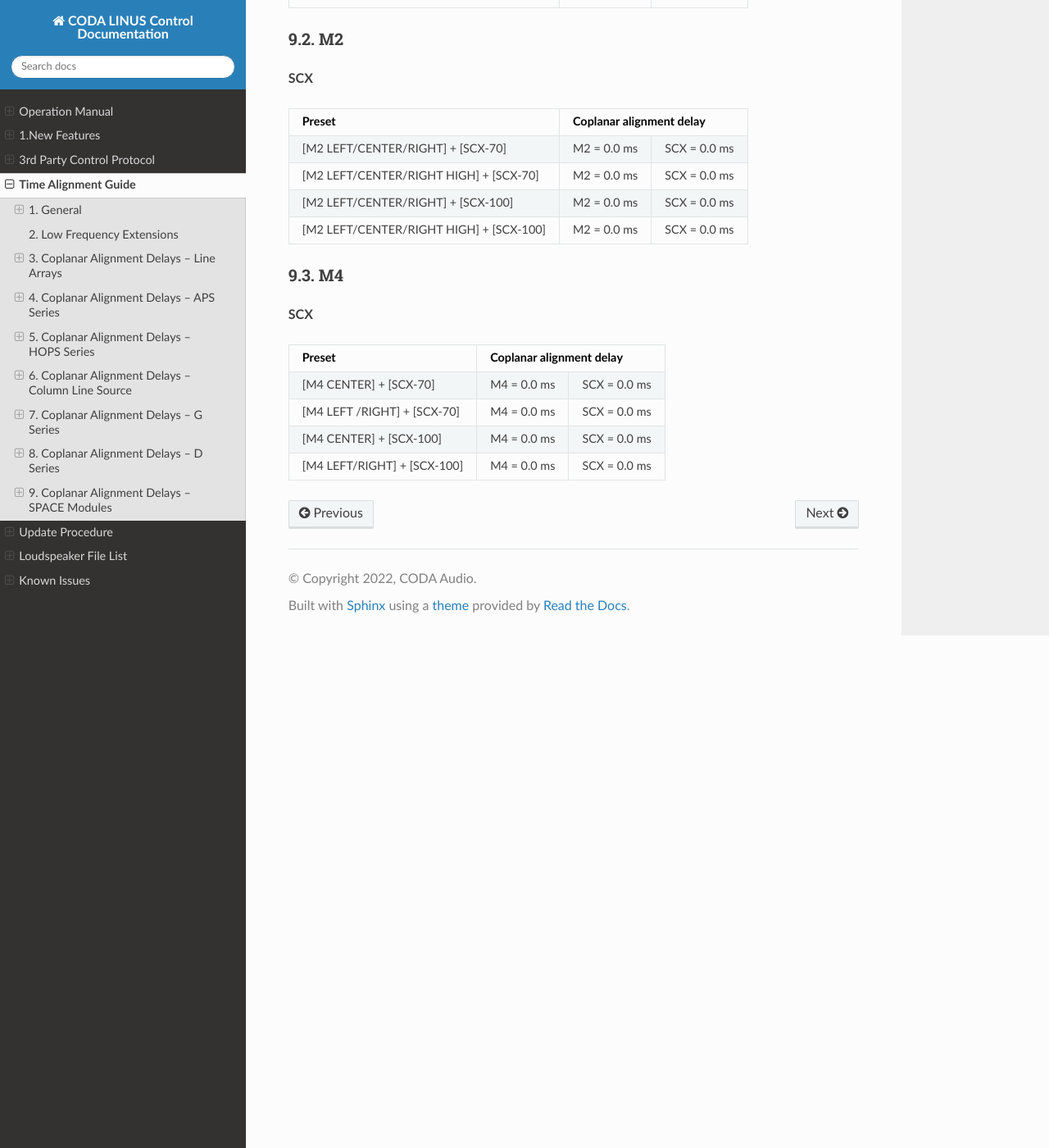
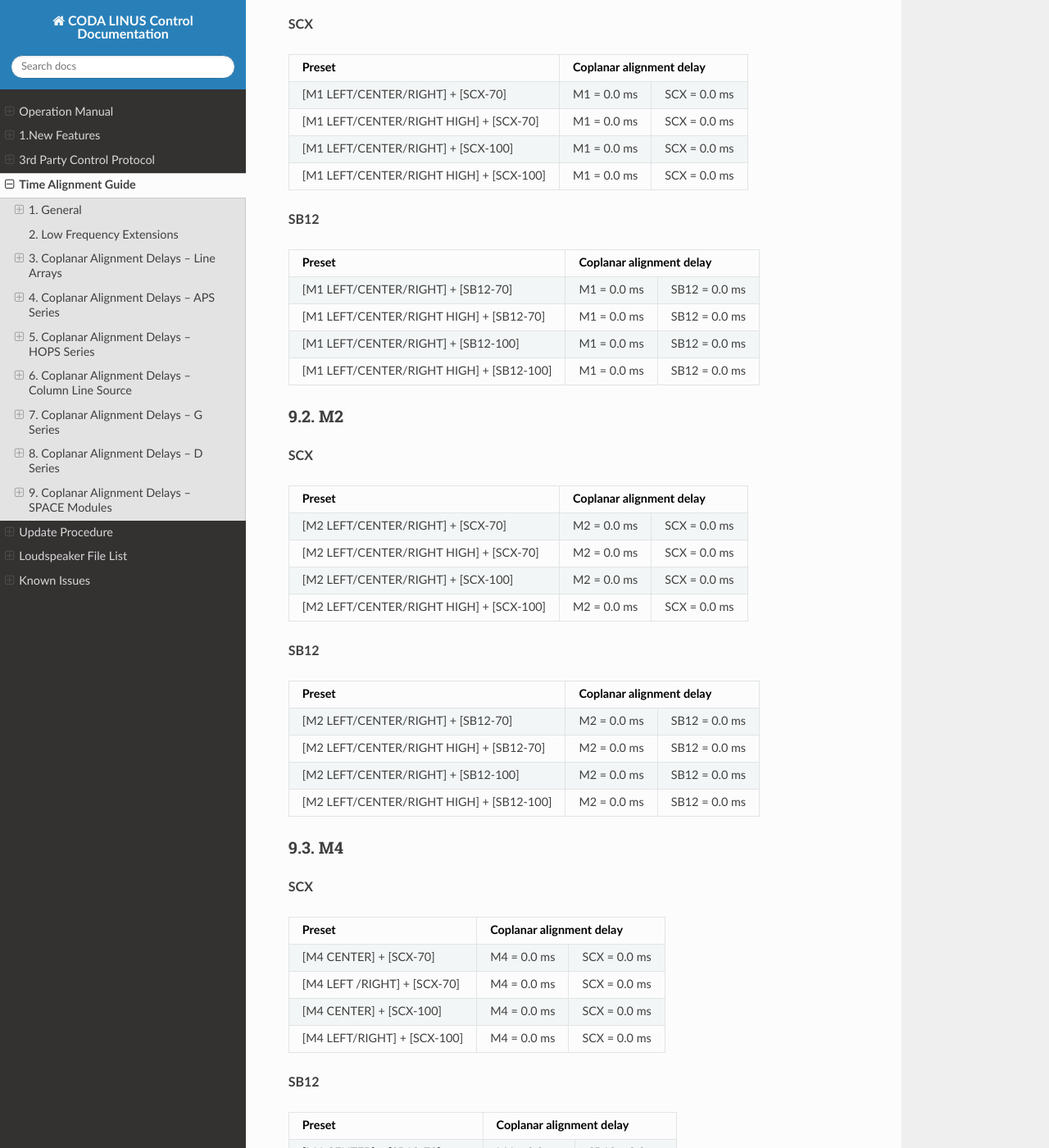
Before and after one commit to tderick/CODA-LINUX-CONTROL-DOCUMENTATION, a Sphinx documentation site: the page built from source/time_alignment.rst, in a window 1280 px wide and 1400 px high, scrolled down 31156 px. Shown: the whole window at 82% size. Built offline with Sphinx 7.4.7 and the Read the Docs theme 2.0.0, drawn with Linux system fonts in a browser that asks for light colours; some of the changed text lies outside the part shown.

Commit message:
Update Time Alignement

```diff
--- a/source/time_alignment.rst
+++ b/source/time_alignment.rst
@@ -935,7 +935,20 @@
 | [HOPS8- Crossover >] + [U15 Omni100]  | HOPS8 = 0.0 ms            | U15 = 2.2 ms  |
 +---------------------------------------+---------------------------+---------------+
 
-5.3. HOPS5
+5.4. HOPS7 - PRO
++++++++++++++++++
+
+**U15**
+
++---------------------------------------+-------------------------------------------+
+| Preset                                | Coplanar alignment delay                  |
++=======================================+===========================+===============+
+| [HOPS7 Crossover] + [U15 Omni100]     | HOPS7 = 0.0 ms            | U15 = 8.1 ms  |
++---------------------------------------+---------------------------+---------------+
+| [HOPS7 Fullrange] + [U15 Omni100]     | HOPS7 = 0.0 ms            | U15 = 9.0 ms  |
++---------------------------------------+---------------------------+---------------+
+
+5.5. HOPS5
 +++++++++++
 
 **G15**
@@ -1675,6 +1688,20 @@
 | [M1 LEFT/CENTER/RIGHT HIGH] + [SCX-100] | M1 = 0.0 ms              | SCX = 0.0 ms |
 +-----------------------------------------+--------------------------+--------------+
 
+**SB12**
+
++-----------------------------------------+-----------------------------------------+
+| Preset                                  | Coplanar alignment delay                |
++=========================================+==========================+==============+
+| [M1 LEFT/CENTER/RIGHT] + [SB12-70]      | M1 = 0.0 ms              | SB12 = 0.0 ms|
++-----------------------------------------+--------------------------+--------------+
+| [M1 LEFT/CENTER/RIGHT HIGH] + [SB12-70] | M1 = 0.0 ms              | SB12 = 0.0 ms|
++-----------------------------------------+--------------------------+--------------+
+| [M1 LEFT/CENTER/RIGHT] + [SB12-100]     | M1 = 0.0 ms              | SB12 = 0.0 ms|
++-----------------------------------------+--------------------------+--------------+
+| [M1 LEFT/CENTER/RIGHT HIGH] + [SB12-100]| M1 = 0.0 ms              | SB12 = 0.0 ms|
++-----------------------------------------+--------------------------+--------------+
+
 
 9.2. M2
 ++++++++
@@ -1691,6 +1718,20 @@
 | [M2 LEFT/CENTER/RIGHT] + [SCX-100]      | M2 = 0.0 ms              | SCX = 0.0 ms |
 +-----------------------------------------+--------------------------+--------------+
 | [M2 LEFT/CENTER/RIGHT HIGH] + [SCX-100] | M2 = 0.0 ms              | SCX = 0.0 ms |
++-----------------------------------------+--------------------------+--------------+
+
+**SB12**
+
++-----------------------------------------+-----------------------------------------+
+| Preset                                  | Coplanar alignment delay                |
++=========================================+==========================+==============+
+| [M2 LEFT/CENTER/RIGHT] + [SB12-70]      | M2 = 0.0 ms              | SB12 = 0.0 ms|
++-----------------------------------------+--------------------------+--------------+
+| [M2 LEFT/CENTER/RIGHT HIGH] + [SB12-70] | M2 = 0.0 ms              | SB12 = 0.0 ms|
++-----------------------------------------+--------------------------+--------------+
+| [M2 LEFT/CENTER/RIGHT] + [SB12-100]     | M2 = 0.0 ms              | SB12 = 0.0 ms|
++-----------------------------------------+--------------------------+--------------+
+| [M2 LEFT/CENTER/RIGHT HIGH] + [SB12-100]| M2 = 0.0 ms              | SB12 = 0.0 ms|
 +-----------------------------------------+--------------------------+--------------+
 
 
@@ -1710,3 +1751,18 @@
 +-----------------------------+--------------------------+--------------+
 | [M4 LEFT/RIGHT] + [SCX-100] | M4 = 0.0 ms              | SCX = 0.0 ms |
 +-----------------------------+--------------------------+--------------+
+
+
+**SB12**
+
++-----------------------------------------+-----------------------------------------+
+| Preset                                  | Coplanar alignment delay                |
++=========================================+==========================+==============+
+| [M4 CENTER] + [SB12-70]                 | M4 = 0.0 ms              | SB12 = 0.0 ms|
++-----------------------------------------+--------------------------+--------------+
+| [M4 LEFT /RIGHT] + [SB12-70]            | M4 = 0.0 ms              | SB12 = 0.0 ms|
++-----------------------------------------+--------------------------+--------------+
+| [M4 CENTER] + [SB12-100]                | M4 = 0.0 ms              | SB12 = 0.0 ms|
++-----------------------------------------+--------------------------+--------------+
+| [M4 LEFT/RIGHT] + [SB12-100]            | M4 = 0.0 ms              | SB12 = 0.0 ms|
++-----------------------------------------+--------------------------+--------------+
```
